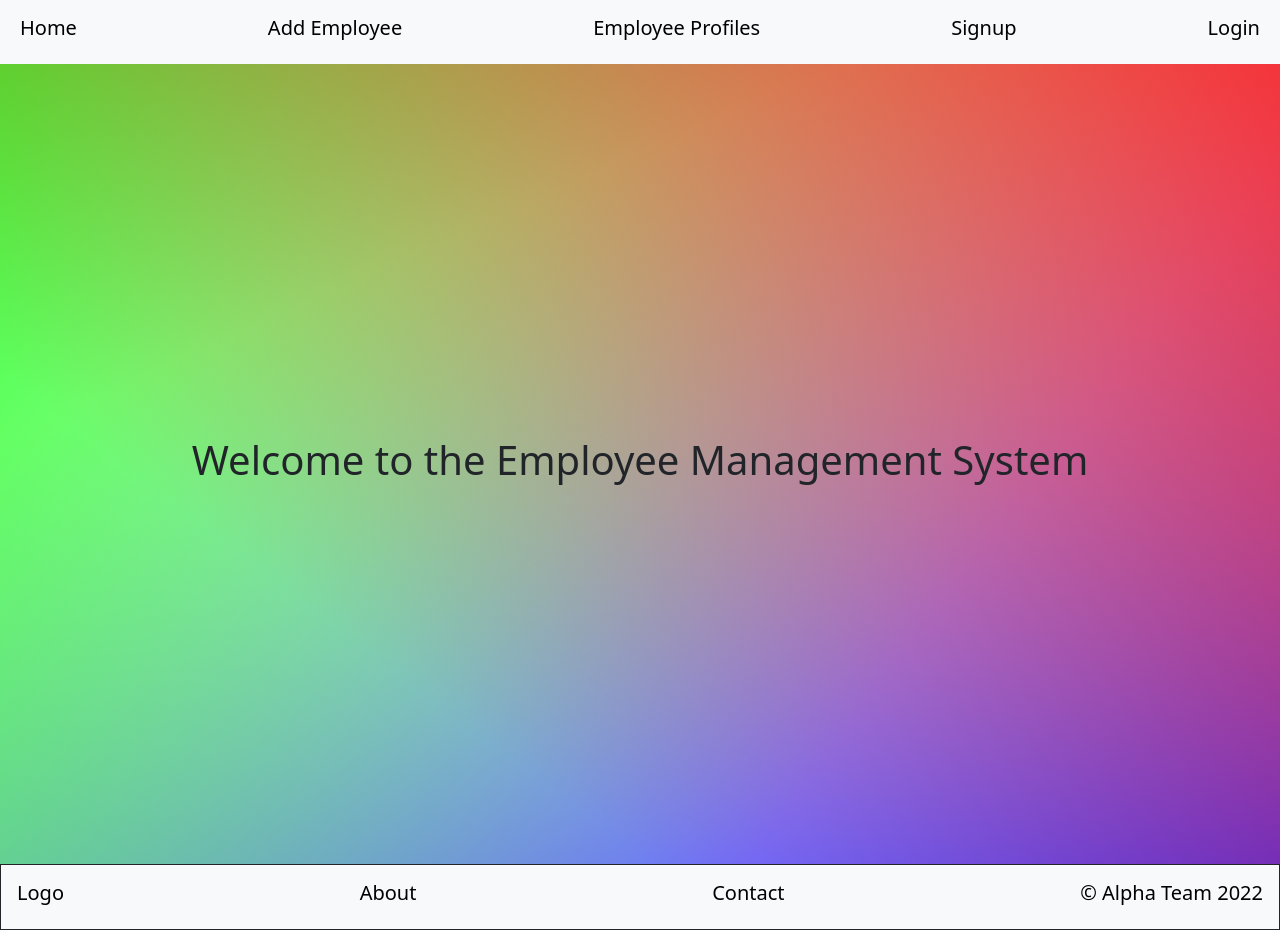
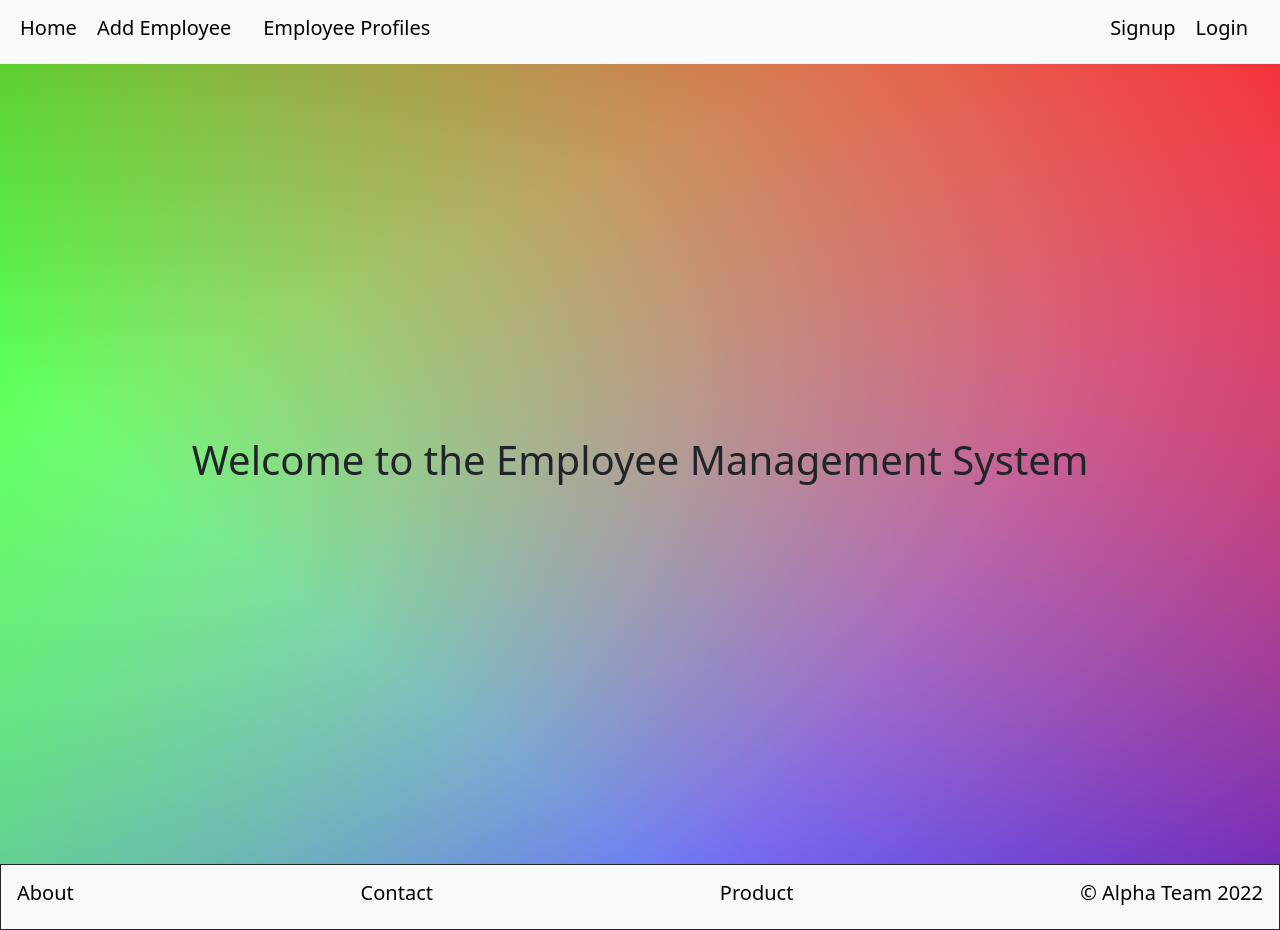
Before and after one commit to svoggu/Alpha_Employee_Management, a website: page client/navigation.html in a window 1280 px wide. Drawn offline with nearby package versions, Linux system fonts and the light colour scheme.

Commit message:
Fix(client): Navbar and footer design

```diff
--- a/client/navigation.html
+++ b/client/navigation.html
@@ -18,20 +18,27 @@
         <!-- Here the navigation bar starts-->
         <nav>
                 <div class="d-sm-flex justify-content-between border-dark bg-light p-3" role="navigation">
-                    <div class="mx-1">
+                    <div class="d-flex justify-content-start ">
+                        <div class="mx-1 ">
                             <h5><a aria-current="page" href="./navigation.html">Home</a></h5>
                         </div>
-                    <div class="mx-1">
+                        <div class="mx-3">
                             <h5 class=""><a aria-current="page" href="./employee.html">Add Employee</a></h5>
                         </div>
-                    <div class="mx-1">
+                        <div class="mx-3">
                             <h5 class=""><a aria-current="page" href="./employee-details.html">Employee Profiles</a></h5>
                         </div>
+                    </div>
+
+                    <div class="d-flex justify-content-end">
                         <div class="mx-1">
                             <h5 class=""><a aria-current="page" href="./employee-details.html">Signup</a></h5>
                         </div>
-                    <div class="mx-1">
+
+                        <div class="mx-3">
                             <h5 class=""><a aria-current="page" href="./employee-details.html">Login</a></h5>
+                        </div>
+                    </div>
                 </div>
          </nav>
         <!-- Here the navigation bar ends -->
@@ -44,9 +51,9 @@
 
             <footer class="mt-auto">
             <div class="d-sm-flex justify-content-between border border-dark bg-light p-3">
-                <div><h5><a aria-current="page" href="#">Logo</a></h5></div>
                 <div><h5><a aria-current="page" href="#">About</a></h5></div>
                 <div><h5><a aria-current="page" href="#">Contact</a></h5></div>
+                <div><h5><a aria-current="page" href="#">Product</a></h5></div>
                 <div><h5><a aria-current="page" href="#">&copy; Alpha Team 2022</a></h5></div>
             </div>
             </footer>
```
Lines whose indentation alone changed are shown as unchanged.
